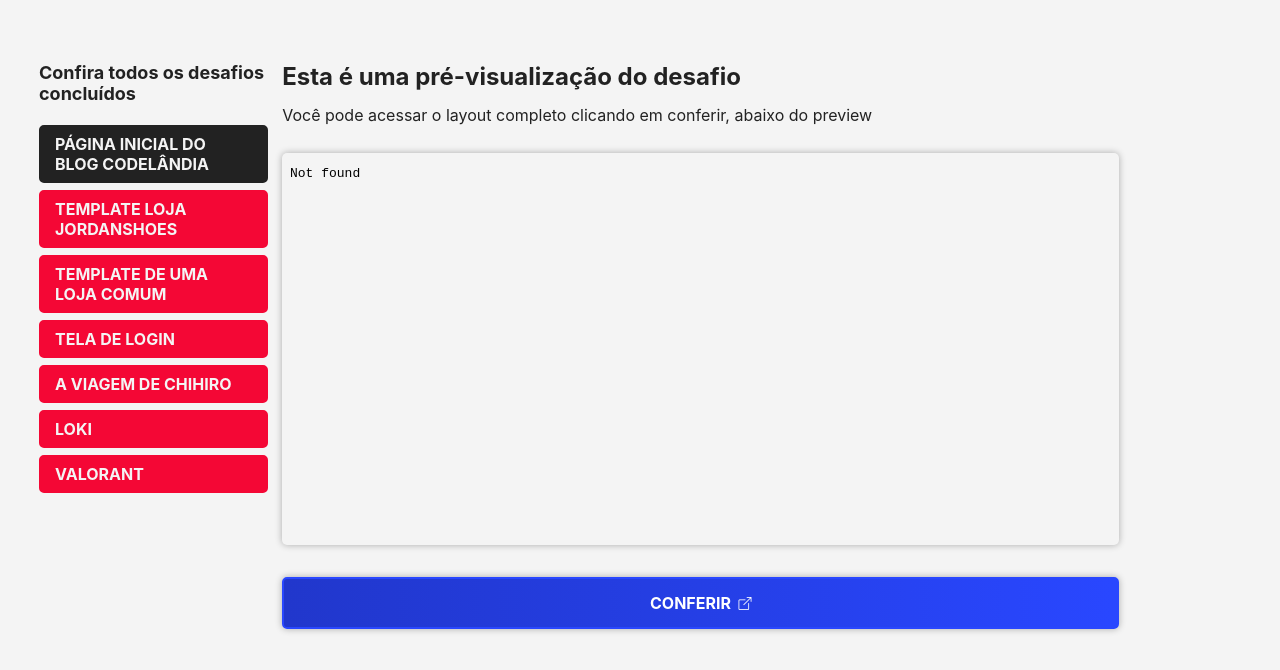
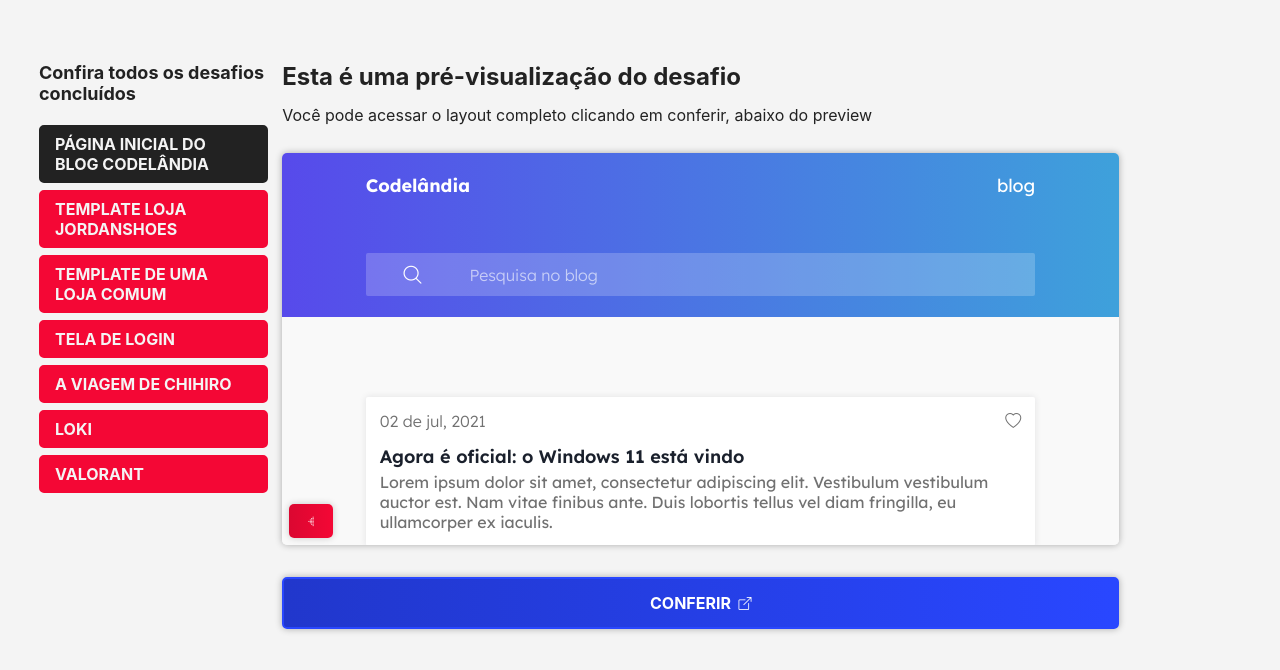
Before and after one commit to viniciuscosmome/casos-de-estudo, a plain HTML site: page index.html in a window 1280 px wide. Drawn offline with Linux system fonts and the light colour scheme.

Commit message:
atualizando link principal

```diff
--- a/index.html
+++ b/index.html
@@ -56,9 +56,9 @@
                     Você pode acessar o layout completo clicando em conferir, abaixo do preview
                 </p>
 
-                <iframe class="iframe" src="desafios/desafio_01/" title="Pre-visualização dos desafios" frameborder="0" loading="lazy" sandbox></iframe>
+                <iframe class="iframe" src="desafios/iuricode/desafio_01/" title="Pre-visualização dos desafios" frameborder="0" loading="lazy" sandbox></iframe>
 
-                <a href="desafios/desafio_01/" class="entry">
+                <a href="desafios/iuricode/desafio_01/" class="entry">
                     Conferir
                     &nbsp;
                     <i class="bi bi-box-arrow-up-right"></i>
```
